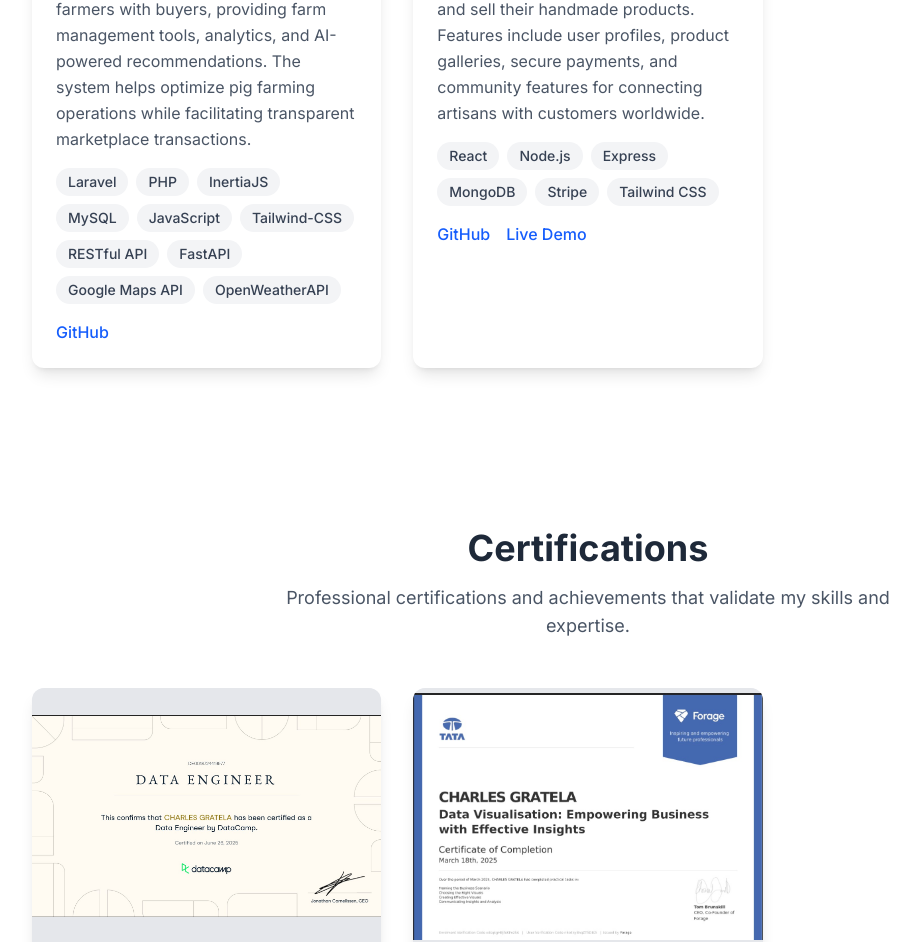
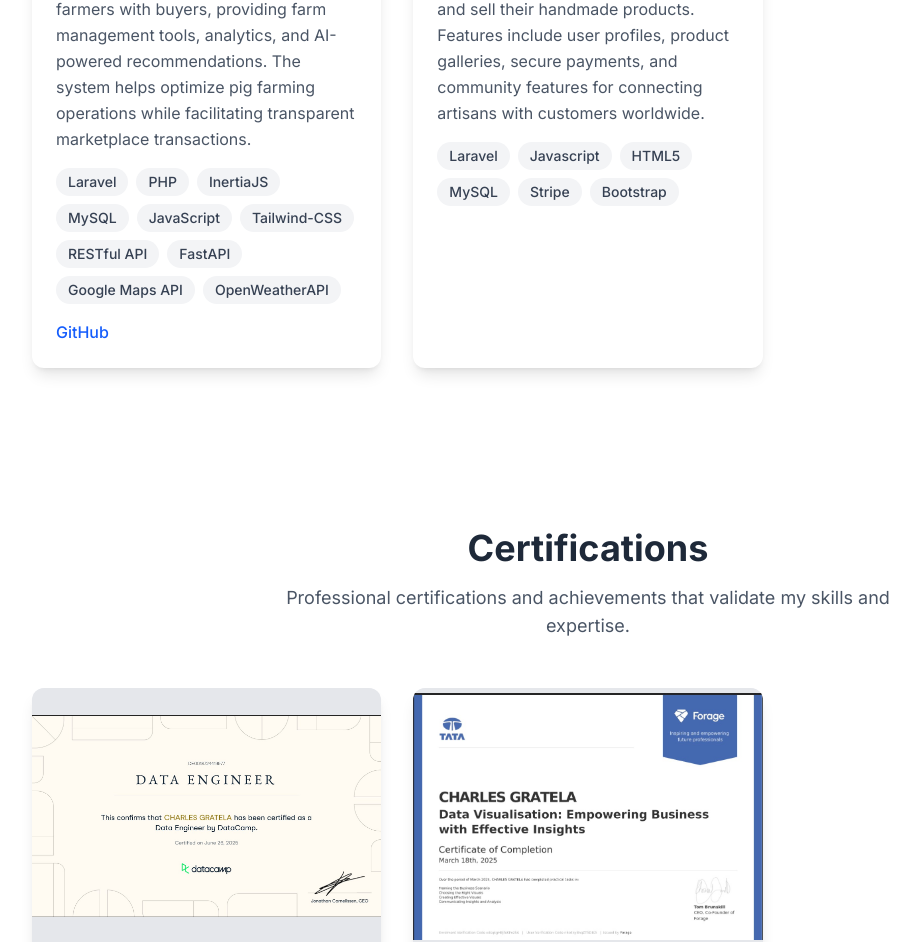
Before and after one commit to CharlesGratela/E-portfolio, a React app: page / in a window 1280 px wide. Shown: the part 2574-3516 px from the top of the page, without its empty margins (52-972 px from the left). Built offline with nearby package versions, Linux system fonts and the light colour scheme; the HTML template or start-up script is replaced by a standard one.

Commit message:
Modified the url of the second project

```diff
--- a/src/components/Projects.tsx
+++ b/src/components/Projects.tsx
@@ -43,9 +43,8 @@ const projects: Project[] = [
       "/images/projects/artisanhub/product-display.jpg",
       "/images/projects/artisanhub/member-chat.jpg",
     ],
-    technologies: ["React", "Node.js", "Express", "MongoDB", "Stripe", "Tailwind CSS"],
-    githubUrl: "https://github.com/yourusername/artisanhub",
-    liveUrl: "https://artisanhub-demo.com"
+    technologies: ["Laravel", "Javascript", "HTML5", "MySQL", "Stripe", "Bootstrap"],
+
   }
 ]
 
```
